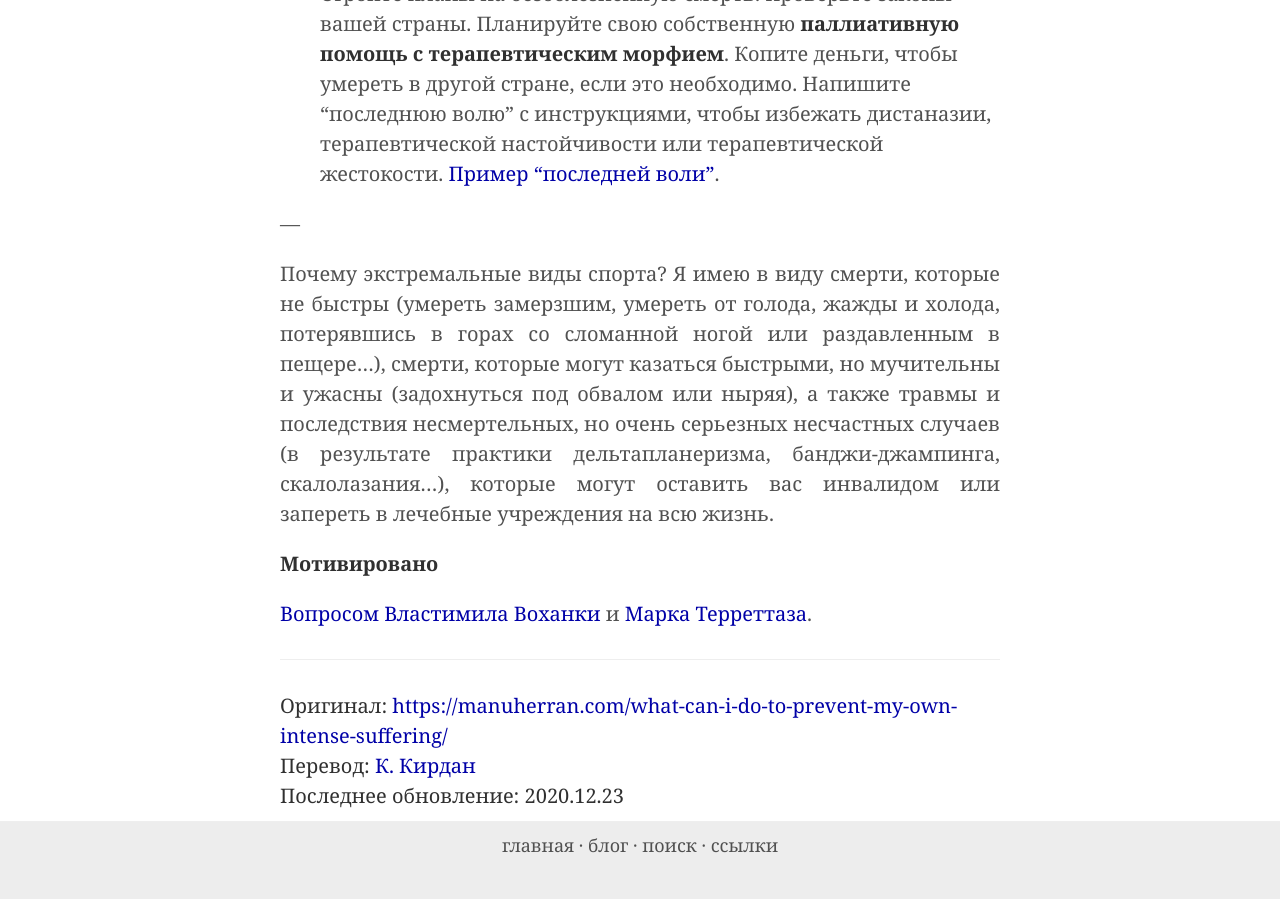
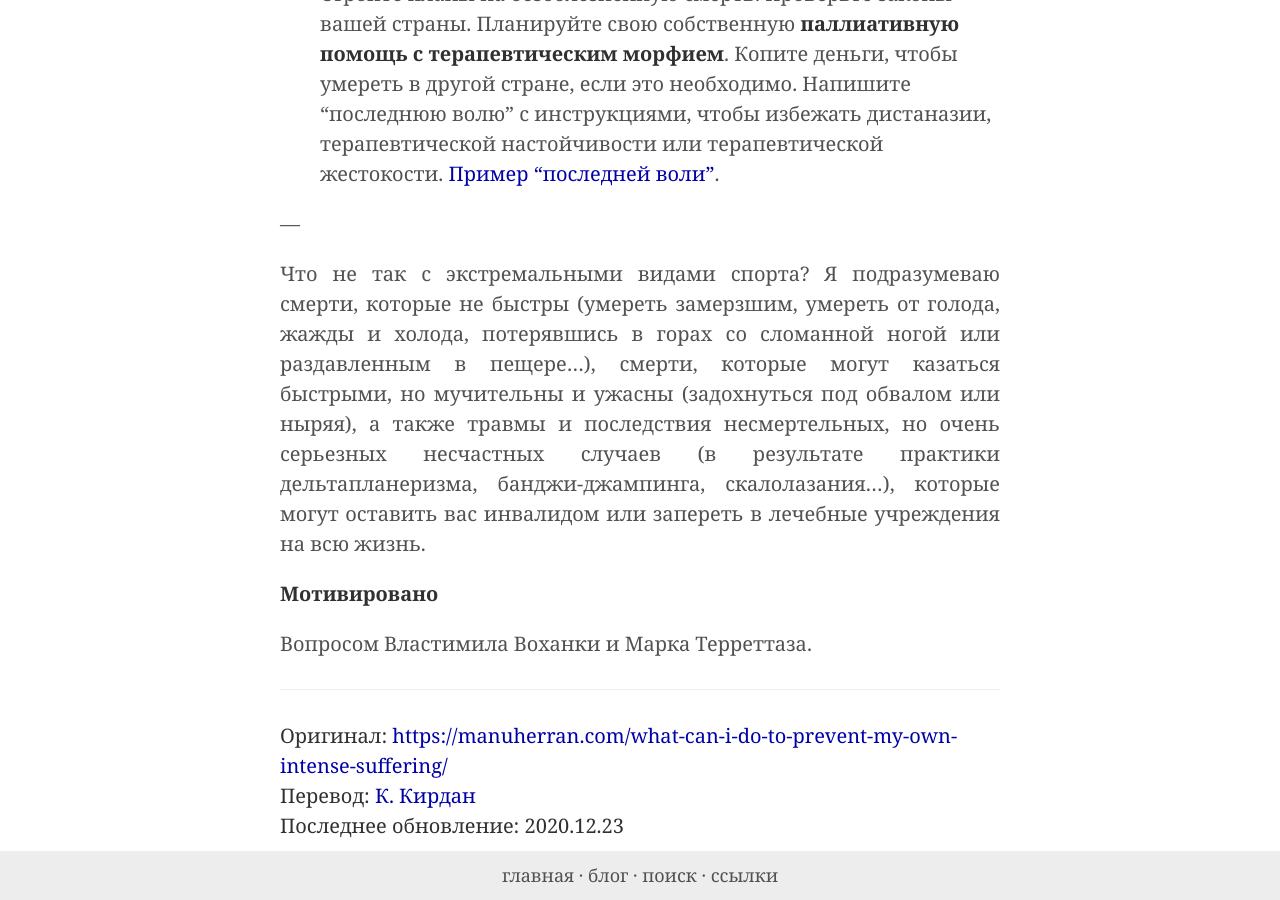
Before and after one commit to ReducingSuffering/reducingsuffering.github.io, a Jekyll site: the page built from _articles/manu-herran-what-can-i-do-to-prevent-my-own-intense-suffering.md, in a window 1280 px wide and 900 px high, scrolled down 1461 px. Built offline with Jekyll 4.4.1, drawn with Linux system fonts in a browser that asks for light colours.

Commit message:
Update manu-herran-what-can-i-do-to-prevent-my-own-intense-suffering.md

```diff
--- a/_articles/manu-herran-what-can-i-do-to-prevent-my-own-intense-suffering.md
+++ b/_articles/manu-herran-what-can-i-do-to-prevent-my-own-intense-suffering.md
@@ -19,8 +20,8 @@ last_update: 2020.12.23
 
 —
 
-Почему экстремальные виды спорта? Я имею в виду смерти, которые не быстры (умереть замерзшим, умереть от голода, жажды и холода, потерявшись в горах со сломанной ногой или раздавленным в пещере...), смерти, которые могут казаться быстрыми, но мучительны и ужасны (задохнуться под обвалом или ныряя), а также травмы и последствия несмертельных, но очень серьезных несчастных случаев (в результате практики дельтапланеризма, банджи-джампинга, скалолазания…), которые могут оставить вас инвалидом или запереть в лечебные учреждения на всю жизнь.
+Что не так с экстремальными видами спорта? Я подразумеваю смерти, которые не быстры (умереть замерзшим, умереть от голода, жажды и холода, потерявшись в горах со сломанной ногой или раздавленным в пещере...), смерти, которые могут казаться быстрыми, но мучительны и ужасны (задохнуться под обвалом или ныряя), а также травмы и последствия несмертельных, но очень серьезных несчастных случаев (в результате практики дельтапланеризма, банджи-джампинга, скалолазания...), которые могут оставить вас инвалидом или запереть в лечебные учреждения на всю жизнь.
 
 **Мотивировано**
 
-[Вопросом](https://www.facebook.com/groups/negative.utilitarianism.discussion/permalink/2588609831389984/) [Властимила Воханки](https://www.facebook.com/vlastimil.vohanka) и [Марка Терреттаза](https://www.facebook.com/marc.terrettaz).
+Вопросом Властимила Воханки и Марка Терреттаза.
```
Also changed, not shown: other parts of _articles/manu-herran-what-can-i-do-to-prevent-my-own-intense-suffering.md (+1 -0 lines).
